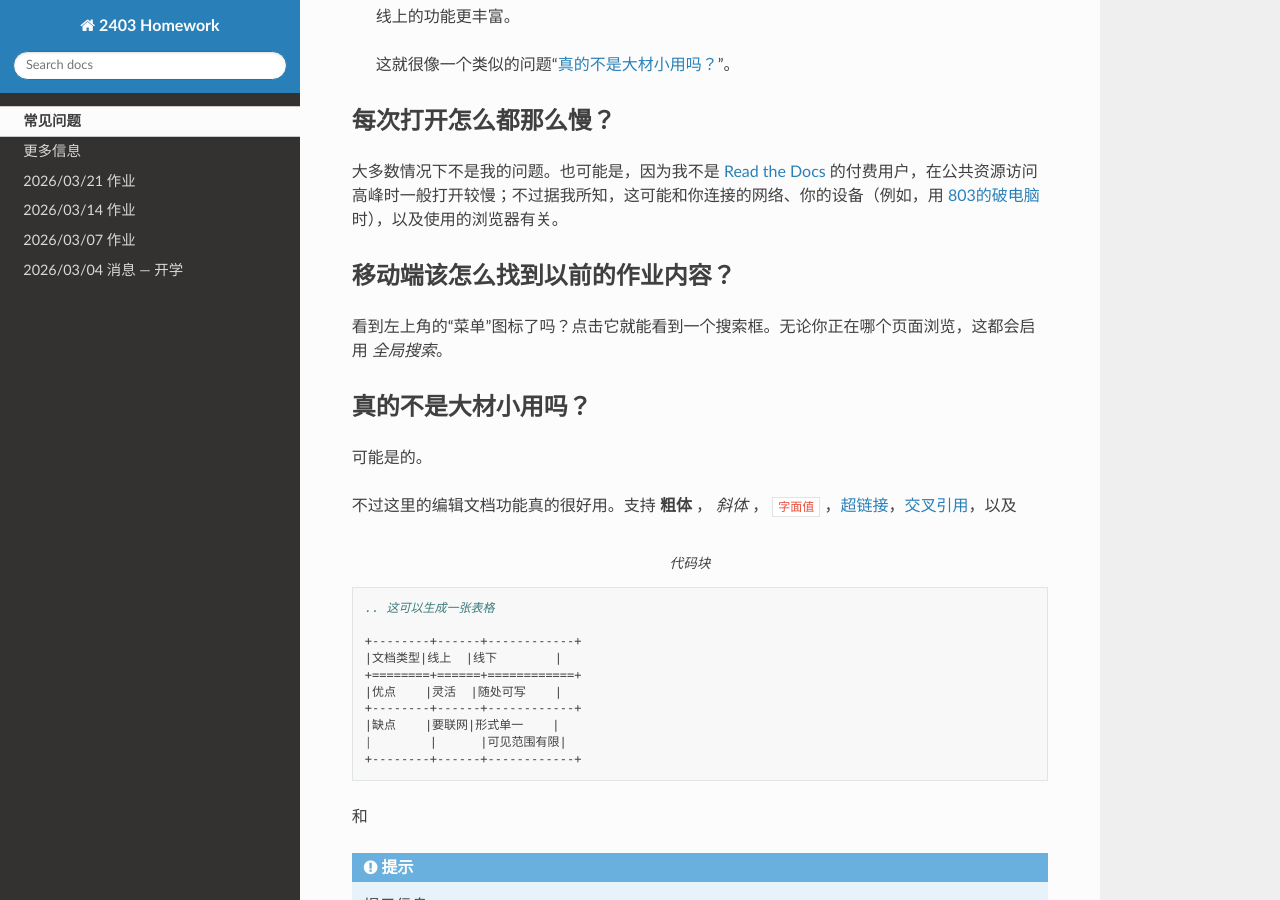
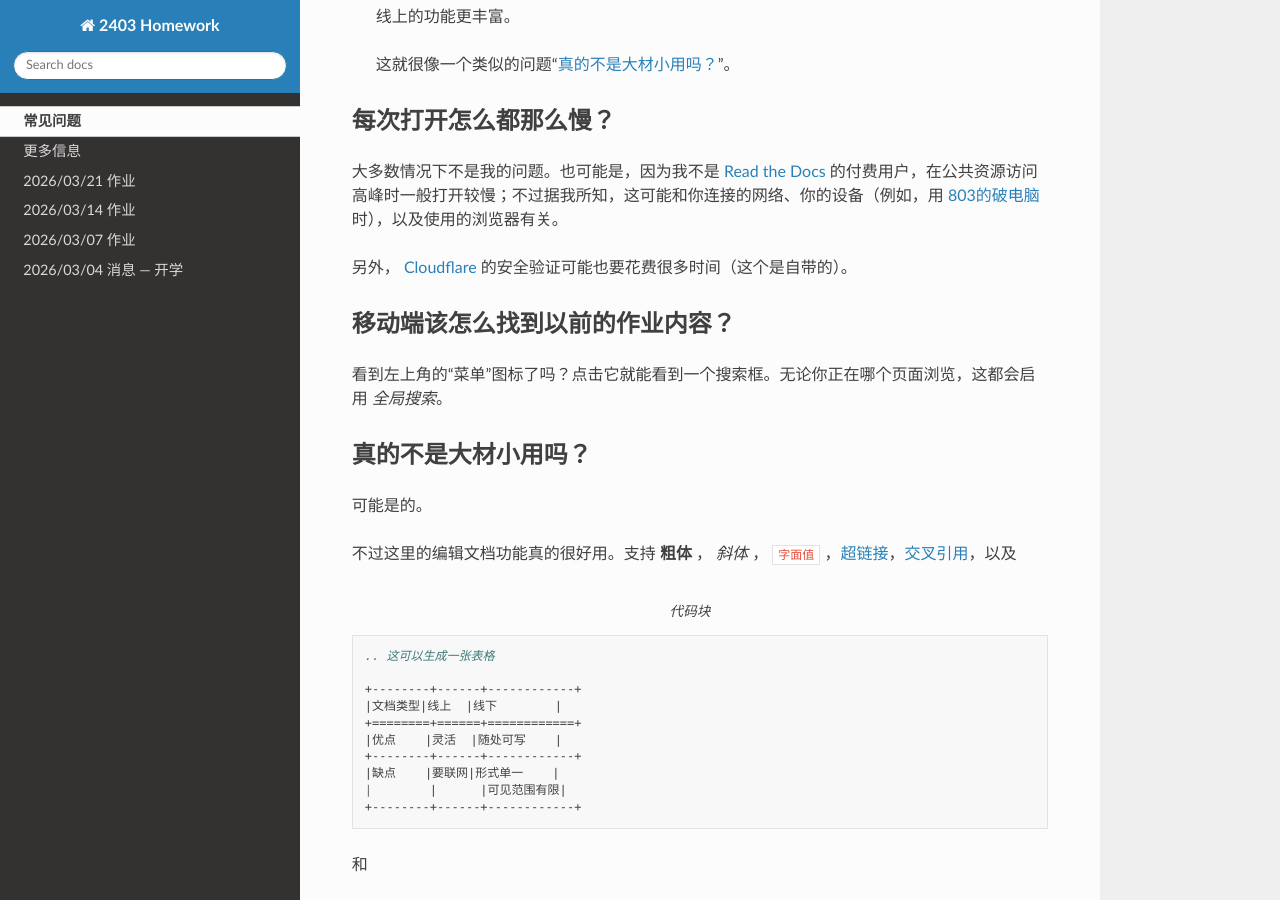
Before and after one commit to Sail-in-1024/2403-Homework, a Sphinx documentation site: the page built from docs/source/faq.rst, in a window 1280 px wide and 900 px high, scrolled down 544 px. Built offline with Sphinx 7.4.7 and the Read the Docs theme 3.1.0, drawn with Linux system fonts in a browser that asks for light colours.

Commit message:
更新 faq.rst

```diff
--- a/docs/source/faq.rst
+++ b/docs/source/faq.rst
@@ -33,6 +33,8 @@
 ----------------------
 
 大多数情况下不是我的问题。也可能是，因为我不是 `Read the Docs`_ 的付费用户，在公共资源访问高峰时一般打开较慢；不过据我所知，这可能和你连接的网络、你的设备（例如，用 :term:`803的破电脑` 时），以及使用的浏览器有关。
+
+另外， `Cloudflare`_ 的安全验证可能也要花费很多时间（这个是自带的）。
 
 移动端该怎么找到以前的作业内容？
 --------------------------------
@@ -78,3 +80,4 @@
 .. _Sphinx: https://www.sphinx-doc.org/zh-cn/master/
 .. _Read the Docs: https://www.readthedocs.org/
 .. _GitHub: https://www.github.com/
+.. _Cloudflare: https://www.cloudflare-cn.com/
```
